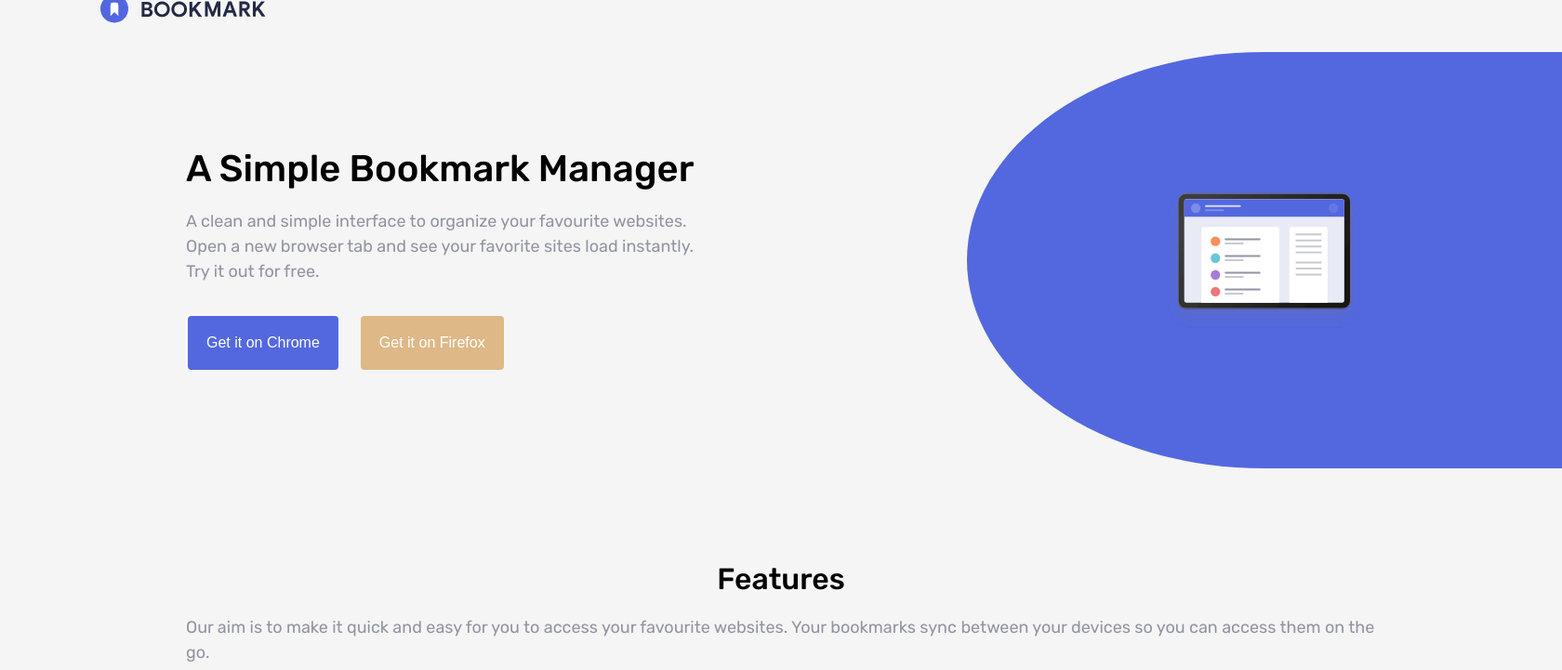
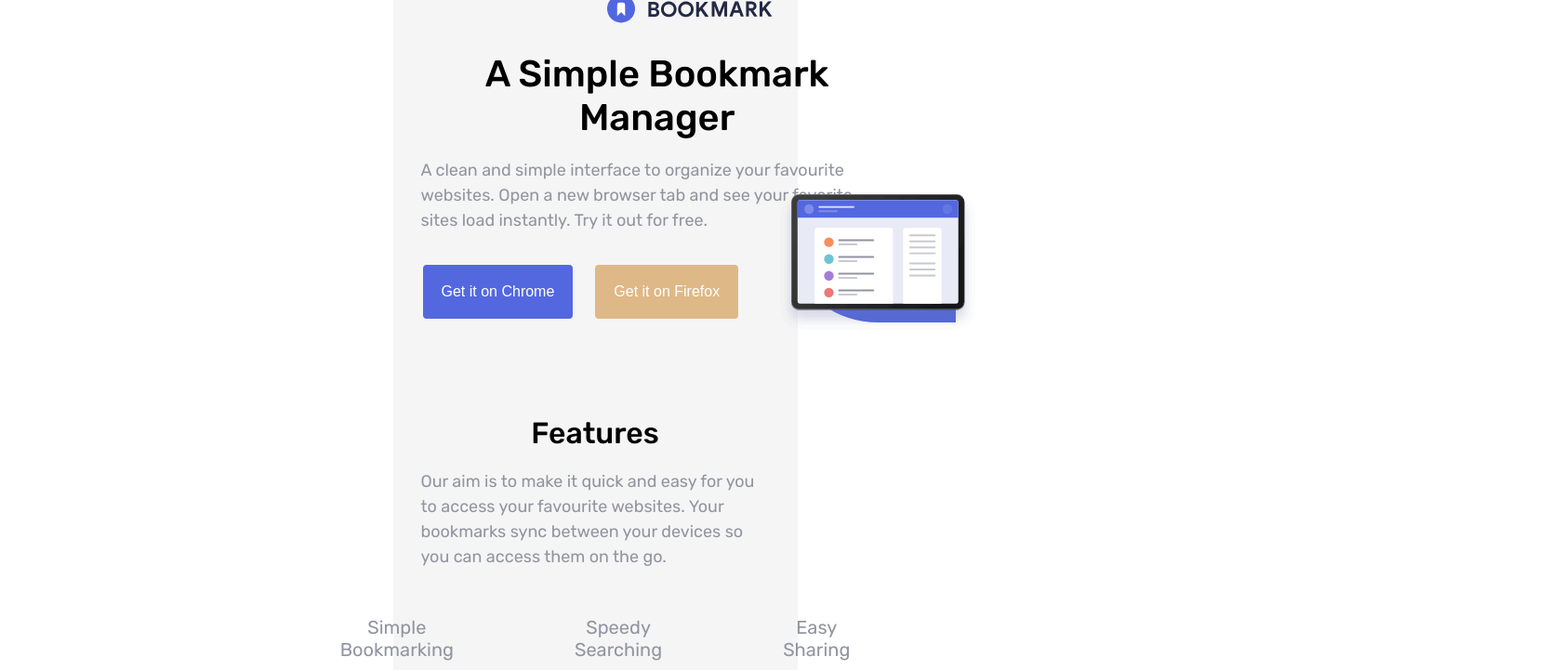
Before and after one commit to AndrzejPec/test-task, a React (Create React App) app: page / in a window 1280 px wide. Shown: the top 721 px of the page at 93% size, 1680 px wide, since content can reach past the window. Built offline with nearby package versions, Linux system fonts and the light colour scheme.

Commit message:
attempt fix mobile

```diff
--- a/src/App.scss
+++ b/src/App.scss
@@ -5,7 +5,8 @@
   text-align: center;
   background-color: whitesmoke;
   min-width: 375px;
-  width: 100dvw;
+  width: 100%;
+  max-width: 375px;
   font-family: 'Rubik', sans-serif;
   line-height: 24px;
   display: flex;
@@ -49,21 +50,22 @@
     color: white;
   }
 
-@media (min-width: 768px) {
-  .App {
-    margin: 0 auto;
-    text-align: center;
-    background-color: whitesmoke;
-    max-width: 1440px;
-    width: 100%;
-    font-family: 'Rubik', sans-serif;
-    line-height: 24px;
-    display: flex;
-    flex-direction: column;
-    font-size: 18px;
-    padding: 0 $desktop-margin;
-  }
-}
+// @media (min-width: 768px) {
+//   .App {
+//     margin: 0 auto;
+//     text-align: center;
+//     background-color: whitesmoke;
+//     max-width: 1440px;
+//     width: 100%;
+//     font-family: 'Rubik', sans-serif;
+//     line-height: 24px;
+//     display: flex;
+//     flex-direction: column;
+//     font-size: 18px;
+//     padding: 0 $desktop-margin;
+//   }
+// }
+
 // .App-logo {
 //   height: 40vmin;
 //   pointer-events: none;
--- a/src/components/Nav/Nav.jsx
+++ b/src/components/Nav/Nav.jsx
@@ -20,7 +20,6 @@ export const Nav = () => {
                 {isMenuOpen ? <CloseIcon onClick={toggleMenu}/> : <Hamburger />}
             </div>
             <ul className={`nav__list ${isMenuOpen ? 'nav__list--active' : ''}`}>
-                {/* Menu items, ukryte jeśli menu nie jest otwarte */}
                 <li className="nav__item">Features</li>
                 <li className="nav__item">Pricing</li>
                 <li className="nav__item">Contact</li>
--- a/src/components/Nav/Nav.scss
+++ b/src/components/Nav/Nav.scss
@@ -1,7 +1,7 @@
 @import '../../styles/variables';
 
 .nav {
-    padding-inline: 30px;
+    padding-inline: $mobile-margin;
     text-align: initial;
     position: relative; // Dodaj to dla pozycjonowania absolutnego hamburgera
 
@@ -76,7 +76,7 @@
 
 @media (min-width: $breakpoint) {
     .nav {
-        padding-inline: 30px;
+        padding-inline: $desktop-margin;
         text-align: initial;
         position: unset;
 
@@ -92,7 +92,6 @@
             list-style-type: none; // Usuwa domyślne style listy
             margin: 0;
             padding: 0;
-            display: none; // Domyślnie ukrywa menu
             flex-direction: column; // Elementy listy ułożone pionowo
             align-items: center; // Centruje elementy w poziomie
             position: fixed;
```
